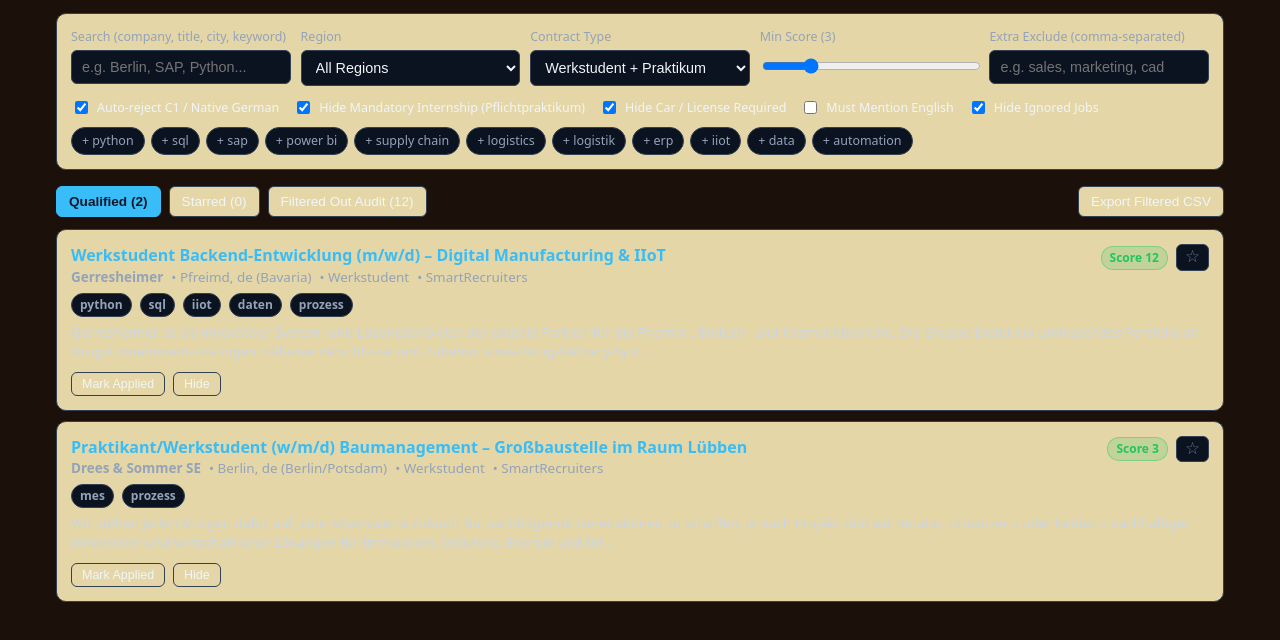
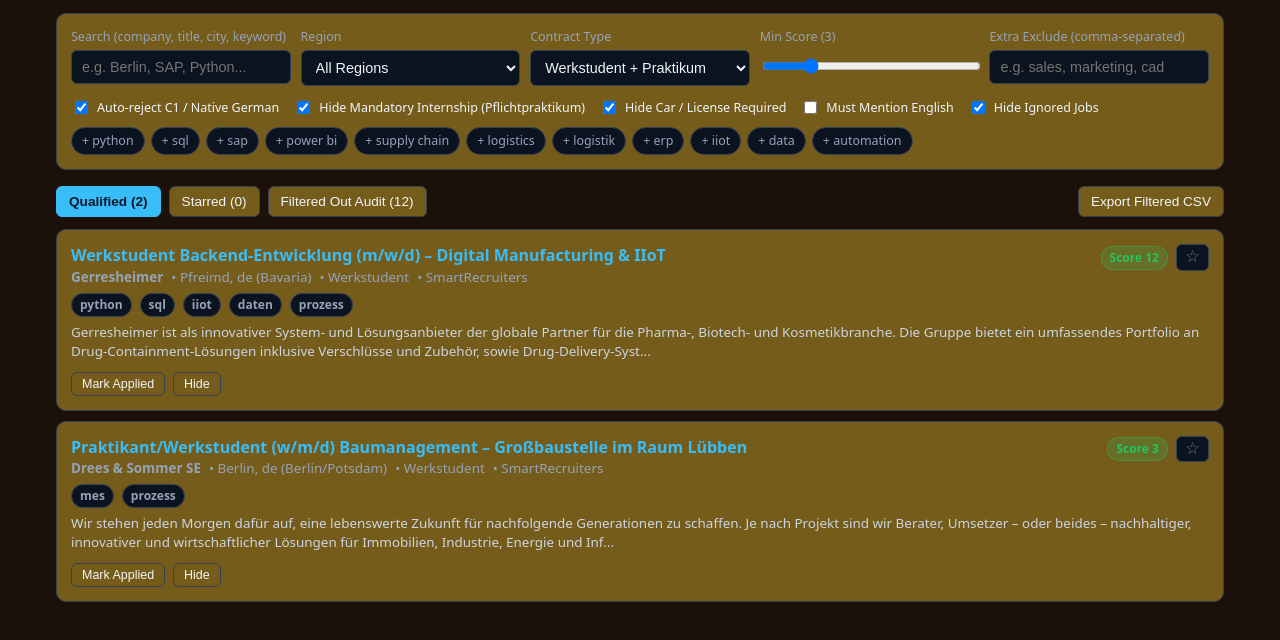
Before and after one commit to thefitbea/werkstudent_radar, a plain HTML site: page docs/index.html in a window 1280 px wide. Shown: the part 50-690 px from the top of the page. Drawn offline with Linux system fonts and the light colour scheme.

Commit message:
Update index.html

```diff
--- a/docs/index.html
+++ b/docs/index.html
@@ -6,7 +6,7 @@
   <title>Krish werkStudent Job Radar</title>
   <style>
     :root {
-      --bg: #1C110A; --card: #E4D6A7; --border: #334155;
+      --bg: #1C110A; --card: #755C1B; --border: #334155;
       --text: #f1f5f9; --muted: #94a3b8; --accent: #38bdf8;
       --green: #22c55e; --amber: #f59e0b; --red: #ef4444;
       --star: #facc15;
```
